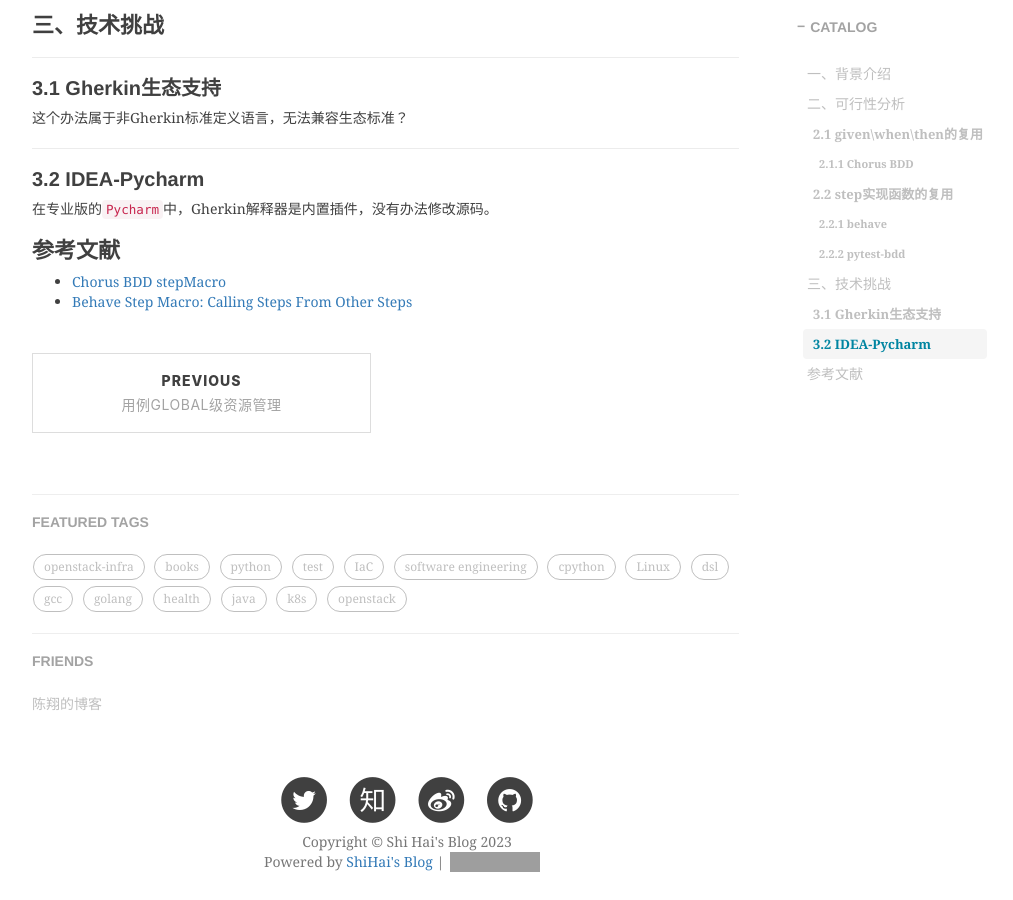
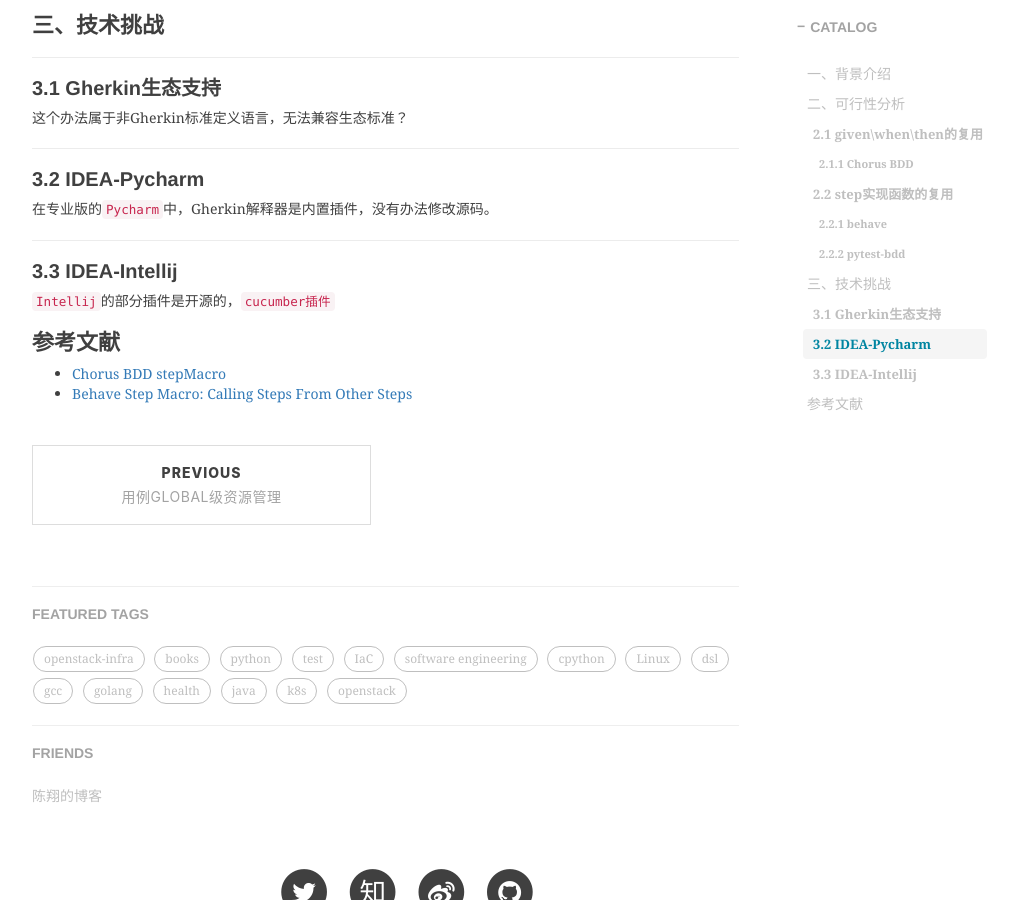
Before and after one commit to shihai1991/shihai1991.github.io, a Jekyll site: the page built from _posts/2023-08-22-BDD中的step可复用性调研.md, in a window 1280 px wide and 900 px high, scrolled down 2847 px. Shown: the whole window, without its empty margins (233-1246 px from the left). Built offline with Jekyll 4.4.1, drawn with Linux system fonts in a browser that asks for light colours; nearby versions of some CDN libraries; comment, search, counter and statistics services are not loaded; grey boxes are pictures that could not be loaded.

Commit message:
Update 2023-08-22-BDD中的step可复用性调研.md

```diff
--- a/_posts/2023-08-22-BDD中的step可复用性调研.md
+++ b/_posts/2023-08-22-BDD中的step可复用性调研.md
@@ -128,6 +128,9 @@
 ## 3.2 IDEA-Pycharm
 在专业版的`Pycharm`中，Gherkin解释器是内置插件，没有办法修改源码。
 
+## 3.3 IDEA-Intellij
+`Intellij`的部分插件是开源的，[`cucumber插件`](https://github.com/JetBrains/intellij-plugins/tree/master/cucumber)
+
 # 参考文献
 - [Chorus BDD stepMacro](https://www.chorus-bdd.org/pages/GherkinExtensions/StepMacro/)
 - [Behave Step Macro: Calling Steps From Other Steps](https://behave.readthedocs.io/en/latest/api/?highlight=macro#step-macro-calling-steps-from-other-steps)
```
